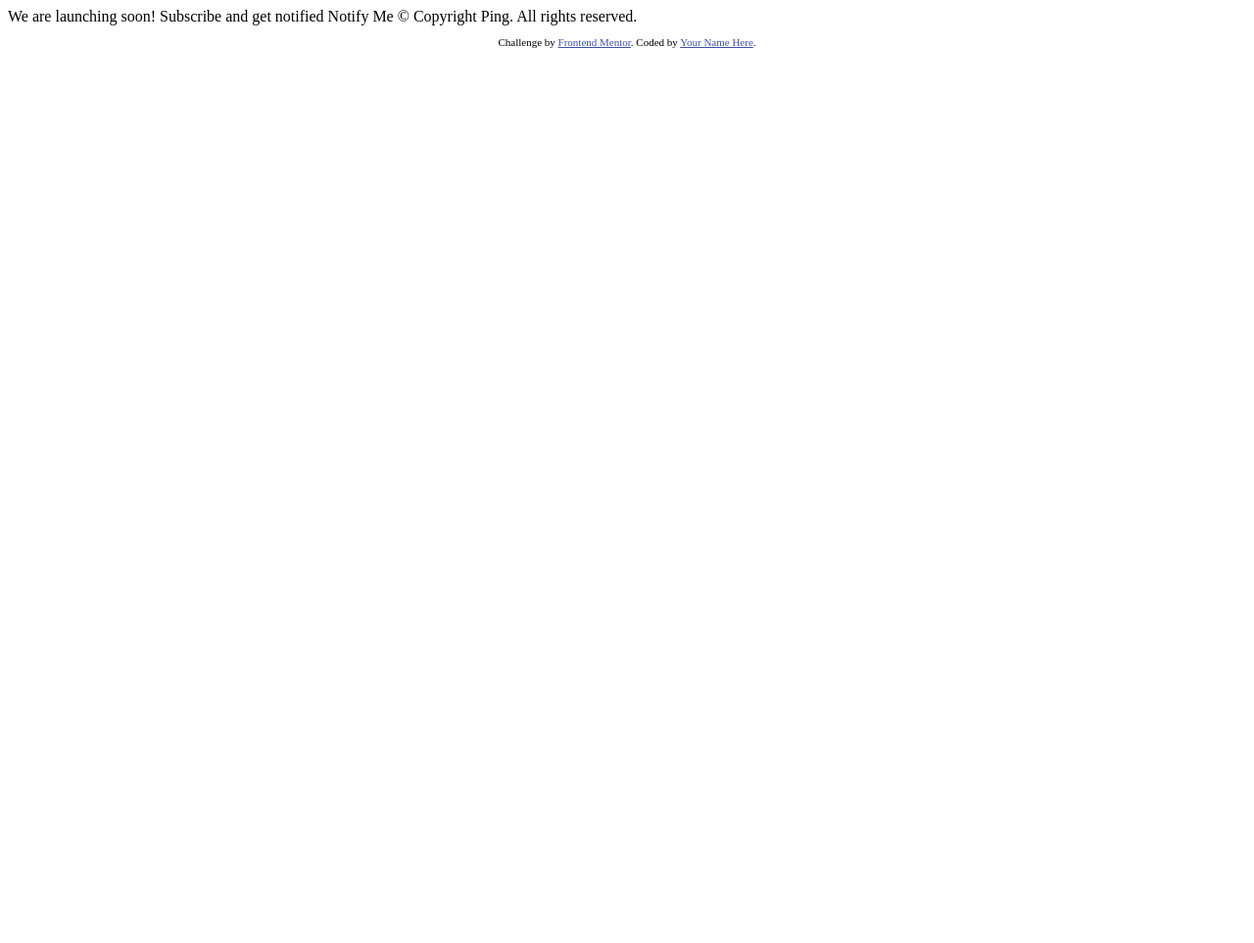
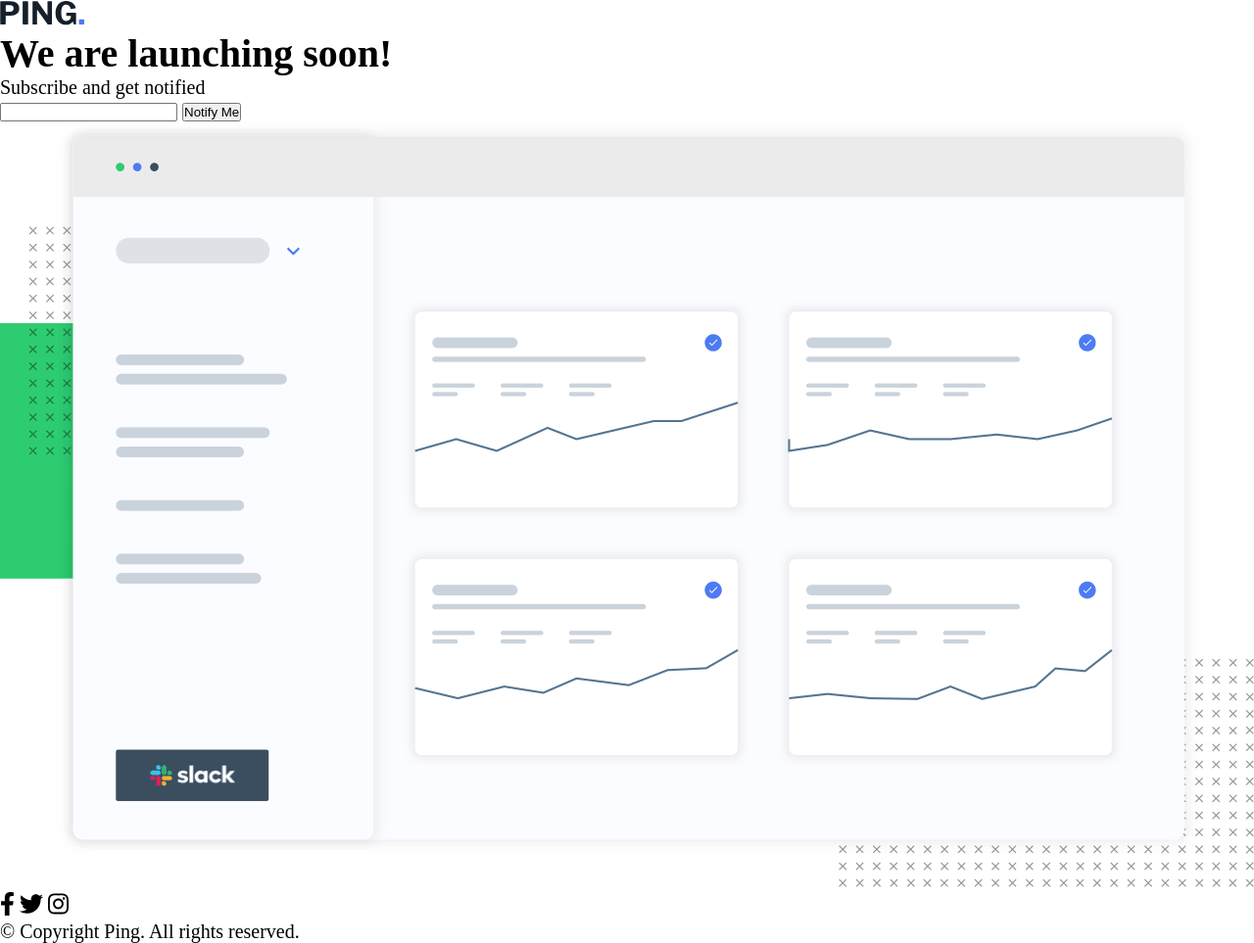
Before and after one commit to stefrotaru/ping-coming-soon-page, a plain HTML site: page index.html in a window 1280 px wide. Shown: the whole page at 98% size. Before the commit the page ends 800 px from the top, so only its background shows below. Drawn offline with Linux system fonts and the light colour scheme.

Commit message:
Added markup and css

```diff
--- a/index.html
+++ b/index.html
@@ -8,27 +8,36 @@
 
   <title>Frontend Mentor | Ping coming soon page</title>
 
-  <!-- Feel free to remove these styles or customise in your own stylesheet 👍 -->
-  <style>
-    .attribution { font-size: 11px; text-align: center; }
-    .attribution a { color: hsl(228, 45%, 44%); }
-  </style>
+  <link rel="stylesheet" href="./styles/styles.css">
 </head>
 <body>
+  <main class="container">
+    <img src="./images/logo.svg" alt="ping-logo" class="ping-logo">
+    <h1 class="title">We are launching soon!</h1>
+    <p class="description">Subscribe and get notified</p>
 
-  We are launching soon!
+    <div class="subscribe">
+      <input type="email" class="subscribe__input">
+      <button class="subscribe__button">Notify Me</button>
+    </div>
 
-  Subscribe and get notified
+    <img src="./images/illustration-dashboard.png" alt="" class="ping-dashboard">
+  </main>
 
-  Notify Me
+  <footer class="socials">
+    <div class="socials__logos">
+      <img src="./images/facebook-f.svg" alt="fb" class="socials__logos__facebook" height="24px">
+      <img src="./images/twitter.svg" alt="tw" class="socials__logos__twitter" height="24px">
+      <img src="./images/instagram.svg" alt="ig" class="socials__logos__instagram" height="24px">
+    </div>
+    <p class="socials__copyright">&copy; Copyright Ping. All rights reserved.</p>
+  </footer>
 
-  &copy; Copyright Ping. All rights reserved.
-
-  <footer>
+  <!-- <footer>
     <p class="attribution">
       Challenge by <a href="https://www.frontendmentor.io?ref=challenge" target="_blank">Frontend Mentor</a>.
       Coded by <a href="#">Your Name Here</a>.
     </p>
-  </footer>
+  </footer> -->
 </body>
 </html>
--- /dev/null
+++ b/styles/styles.css
@@ -0,0 +1,31 @@
+@import url('https://fonts.googleapis.com/css2?family=Libre+Franklin:wght@300;600;700&display=swap');
+
+:root {
+    /* COLORS */
+    --primary-blue: hsl(223, 87%, 63%);
+
+    --secondary-pale-blue: hsl(223, 100%, 88%);
+    --secondary-light-red: hsl(354, 100%, 66%);
+
+    --neutral-gray: hsl(0, 0%, 59%);
+    --neutral-very-dark-blue: hsl(209, 33%, 12%);
+
+    /* FONTS */
+    --font-main: 'Libre Franklin', sans-serif;;
+}
+
+*,
+*::before,
+*::after {
+    box-sizing: border-box;
+    margin: 0;
+    padding: 0;
+}
+
+html {
+    font-size: 20px;
+}
+
+body {
+
+}
```
Also changed, not shown: images/facebook-f.svg (added), images/instagram.svg (added), images/twitter.svg (added).
